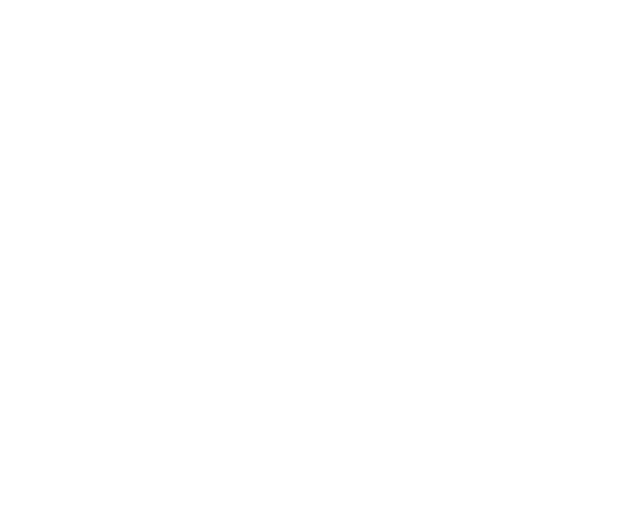
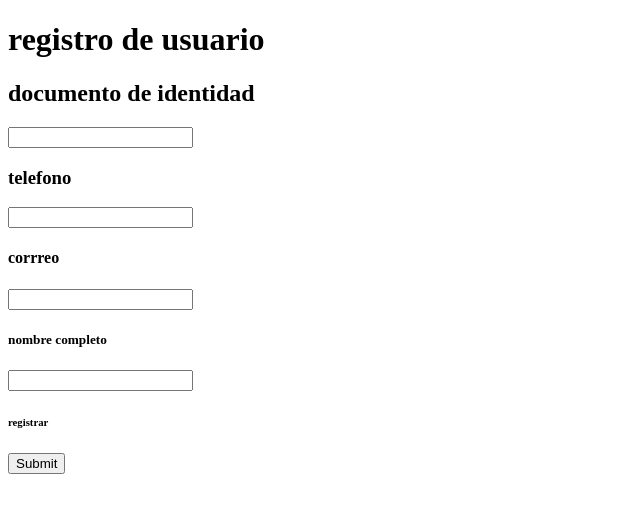
Before and after one commit to andersson980114/CosultorioVeterninario, a plain HTML site: page HTML/Register.html in a window 1280 px wide. Shown: the whole page, without its empty margins (0-640 px from the left). Drawn offline with Linux system fonts and the light colour scheme.

Commit message:
Update Register.html

```diff
--- a/HTML/Register.html
+++ b/HTML/Register.html
@@ -7,6 +7,30 @@
     <title>Document</title>
 </head>
 <body>
-
+    <h1>
+       registro de usuario
+    </h1>
+    <form>
+        <h2>
+            documento de identidad
+        </h2>
+        <input type="number" name="ID" id="ID">
+        <h3>
+            telefono
+        </h3>
+        <input type="text" name="telefono" id="phonenumber">
+        <h4>
+            corrreo
+        </h4>
+        <input type="text" name="cargo" id="post">
+        <h5>
+            nombre completo
+        </h5>
+        <input type="text" name="nombre completo" id="username">
+        <h6>
+            registrar
+        </h6>
+        <input type="submit" name="registrar" id="register">
+    </form>
 </body>
 </html>
```
